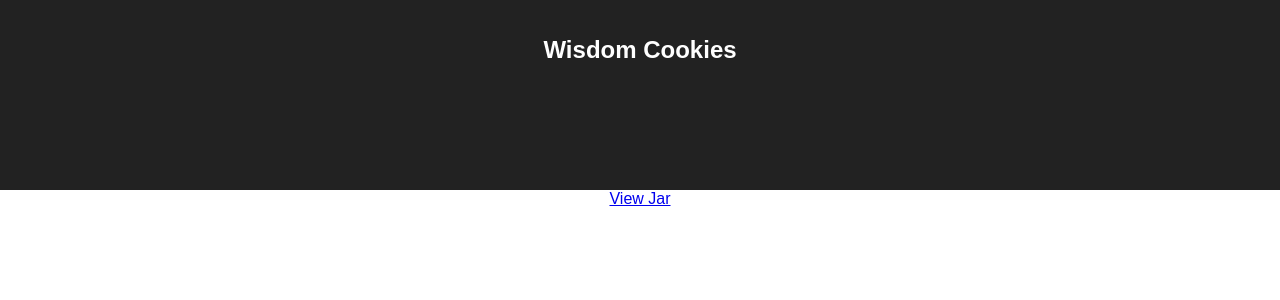
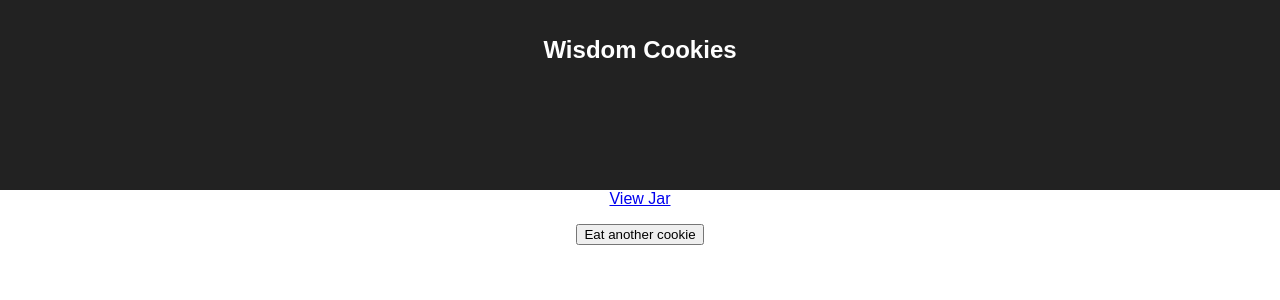
Before and after one commit to chunktooth/wisdom-cookies, a React (Create React App) app: page / in a window 1280 px wide. Shown: the top 300 px of the page. Built offline with nearby package versions, Linux system fonts and the light colour scheme; no server answers.

Commit message:
Added eslint rules, some tests and starting on new feature

```diff
--- a/src/containers/App/App.js
+++ b/src/containers/App/App.js
@@ -5,6 +5,7 @@ import { loadQuotes } from '../../actions';
 import { connect } from 'react-redux';
 import { Cookie } from '../Cookie/Cookie';
 import { Jar } from '../Jar/Jar';
+import PropTypes from 'prop-types';
 import './App.css';
 
 export class App extends Component {
@@ -50,3 +51,8 @@ export const mapDispatchToProps = (dispatch) => {
 };
 
 export default withRouter(connect(mapStateToProps, mapDispatchToProps)(App));
+
+App.propTypes = {
+  loadQuotes: PropTypes.func,
+  quotes: PropTypes.array
+};
--- a/src/containers/Cookie/Cookie.js
+++ b/src/containers/Cookie/Cookie.js
@@ -1,10 +1,26 @@
 import React from 'react';
+import PropTypes from 'prop-types';
 
 export const Cookie = ({quotes}) => {
-  console.log(quotes[0]);
+  console.log(quotes);
+
+  const openCookie = () => {
+    const randomKey = Math.floor(Math.random() * quotes.length);
+    let wisdom = quotes[randomKey].message;
+    console.log(wisdom);
+  };
 
   return (
-          <div>
+    <div>
+      <p></p>
+      <button
+        onClick={() => openCookie()}>
+        Eat another cookie
+      </button>
     </div>
   );
-}
+};
+
+Cookie.propTypes = {
+  quotes: PropTypes.array
+};
```
Also changed, not shown: 2 other files (tests, documents, lock files or other folders).
